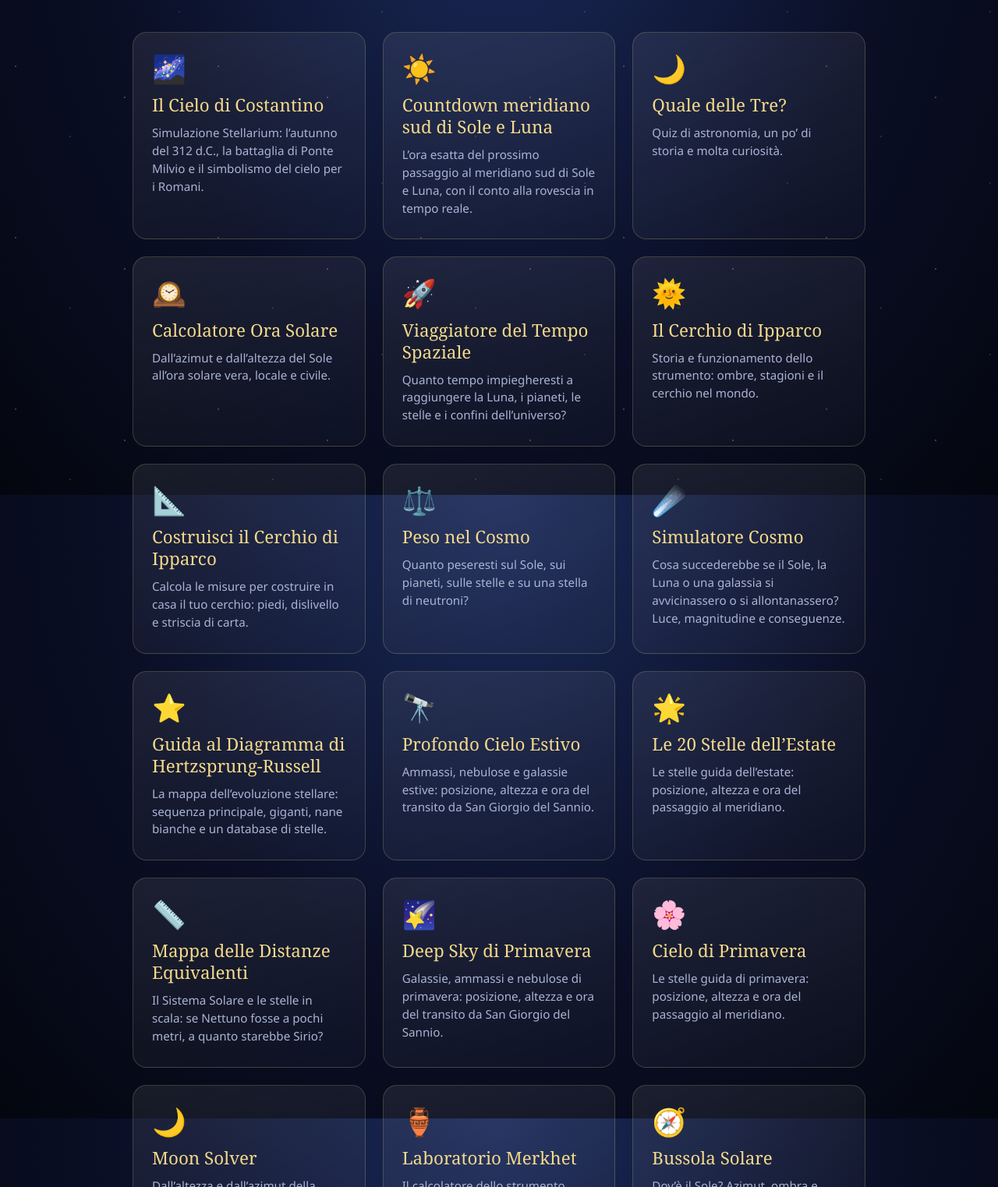
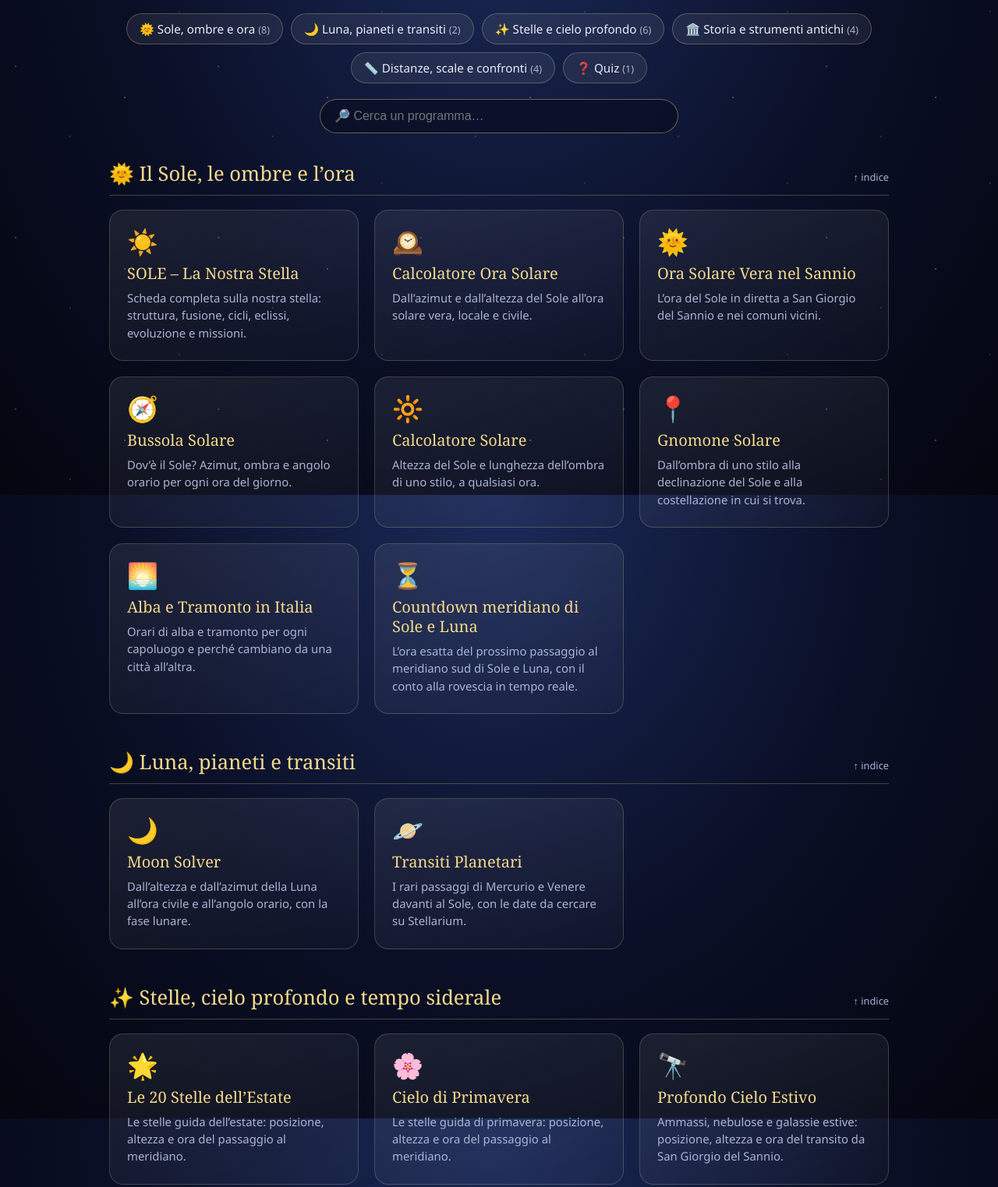
Before and after one commit to Idolo58/programmi, a plain HTML site: page index.html in a window 1280 px wide. Shown: the part 165-1688 px from the top of the page at 78% size. Drawn offline with Linux system fonts and the light colour scheme.

Commit message:
Add files via upload

```diff
--- a/index.html
+++ b/index.html
@@ -6,19 +6,31 @@
 <title>Programmi di Astronomia</title>
 <style>
 *{box-sizing:border-box}
+html{scroll-behavior:smooth;scroll-padding-top:20px}
 body{margin:0;min-height:100vh;font-family:"Segoe UI",Arial,sans-serif;color:#e8ecf8;background:radial-gradient(ellipse at top,#1b2a5a 0%,#0a0f26 55%,#04060f 100%) fixed}
 body::before{content:"";position:fixed;inset:0;pointer-events:none;opacity:.7;background-size:260px 220px;background-image:radial-gradient(1.5px 1.5px at 20px 30px,#fff8,transparent),radial-gradient(1px 1px at 90px 120px,#fff9,transparent),radial-gradient(1.5px 1.5px at 160px 70px,#ffe9a8aa,transparent),radial-gradient(1px 1px at 230px 180px,#fff8,transparent)}
-main{position:relative;max-width:980px;margin:0 auto;padding:56px 20px 40px}
-header{text-align:center;margin-bottom:44px}
+main{position:relative;max-width:1040px;margin:0 auto;padding:48px 20px 40px}
+header{text-align:center;margin-bottom:28px}
 h1{font-family:Georgia,serif;font-weight:400;font-size:clamp(2rem,6vw,3.3rem);margin:0 0 12px;color:#f4d98b;letter-spacing:.02em}
 header p{margin:0;color:#aab4d4;font-size:1.05rem}
-.grid{display:grid;grid-template-columns:repeat(auto-fit,minmax(260px,1fr));gap:22px}
-.card{display:flex;flex-direction:column;padding:28px 24px;border-radius:18px;text-decoration:none;color:#e8ecf8;background:linear-gradient(160deg,#ffffff14,#ffffff06);border:1px solid #f4d98b33;transition:.25s}
+.indice{display:flex;flex-wrap:wrap;gap:10px;justify-content:center;margin:0 0 20px}
+.indice a{padding:9px 16px;border-radius:999px;text-decoration:none;color:#e8ecf8;background:#ffffff12;border:1px solid #f4d98b44;font-size:.95rem;transition:.2s}
+.indice a:hover{background:#f4d98b;color:#0a0f26}
+.indice small{opacity:.7;margin-left:4px}
+#cerca{display:block;width:100%;max-width:460px;margin:0 auto 34px;padding:12px 18px;border-radius:999px;border:1px solid #f4d98b66;background:#0a0f26cc;color:#e8ecf8;font-size:1rem}
+#cerca:focus{outline:2px solid #f4d98b}
+section.cat{margin:0 0 44px}
+section.cat h2{display:flex;justify-content:space-between;align-items:baseline;font-family:Georgia,serif;font-weight:400;font-size:1.6rem;color:#f4d98b;margin:0 0 18px;padding-bottom:10px;border-bottom:1px solid #f4d98b44}
+section.cat h2 a{font-family:"Segoe UI",Arial,sans-serif;font-size:.8rem;color:#aab4d4;text-decoration:none}
+.grid{display:grid;grid-template-columns:repeat(auto-fill,minmax(250px,1fr));gap:20px}
+.card{display:flex;flex-direction:column;padding:24px 22px;border-radius:18px;text-decoration:none;color:#e8ecf8;background:linear-gradient(160deg,#ffffff14,#ffffff06);border:1px solid #f4d98b33;transition:.25s}
 .card:hover{transform:translateY(-5px);border-color:#f4d98b;box-shadow:0 10px 28px #f4d98b22}
-.icon{font-size:2.2rem;line-height:1;margin-bottom:16px}
-.card h2{font-family:Georgia,serif;font-weight:400;font-size:1.4rem;line-height:1.25;margin:0 0 10px;color:#f4d98b}
-.card p{margin:0;color:#aab4d4;font-size:.95rem;line-height:1.5}
-footer{text-align:center;margin-top:48px;color:#7d88ad;font-size:.85rem}
+.icon{font-size:2rem;line-height:1;margin-bottom:12px}
+.card h3{font-family:Georgia,serif;font-weight:400;font-size:1.25rem;line-height:1.25;margin:0 0 8px;color:#f4d98b}
+.card p{margin:0;color:#aab4d4;font-size:.93rem;line-height:1.5}
+#nessuno{text-align:center;color:#aab4d4}
+footer{text-align:center;margin-top:40px;color:#7d88ad;font-size:.85rem}
+footer p{margin:6px 0}
 </style>
 </head>
 <body>
@@ -27,109 +39,114 @@ footer{text-align:center;margin-top:48px;color:#7d88ad;font-size:.85rem}
 <h1>✨ Programmi di Astronomia ✨</h1>
 <p>Simulazioni, strumenti e quiz per esplorare il cielo</p>
 </header>
+
+<nav class="indice" id="indice" aria-label="Indice delle categorie">
+<a href="#sole" data-n="sole">🌞 Sole, ombre e ora</a>
+<a href="#luna" data-n="luna">🌙 Luna, pianeti e transiti</a>
+<a href="#stelle" data-n="stelle">✨ Stelle e cielo profondo</a>
+<a href="#storia" data-n="storia">🏛️ Storia e strumenti antichi</a>
+<a href="#scale" data-n="scale">📏 Distanze, scale e confronti</a>
+<a href="#quiz" data-n="quiz">❓ Quiz</a>
+</nav>
+<input type="search" id="cerca" placeholder="🔎 Cerca un programma…" aria-label="Cerca un programma">
+
+<section class="cat" id="sole">
+<h2>🌞 Il Sole, le ombre e l’ora <a href="#indice">↑ indice</a></h2>
 <div class="grid">
-<a class="card" href="cielo-di-costantino/">
-<span class="icon">🌌</span>
-<h2>Il Cielo di Costantino</h2>
-<p>Simulazione Stellarium: l’autunno del 312 d.C., la battaglia di Ponte Milvio e il simbolismo del cielo per i Romani.</p>
-</a>
-<a class="card" href="countdown-meridiano/">
-<span class="icon">☀️</span>
-<h2>Countdown meridiano sud di Sole e Luna</h2>
-<p>L’ora esatta del prossimo passaggio al meridiano sud di Sole e Luna, con il conto alla rovescia in tempo reale.</p>
-</a>
-<a class="card" href="https://idolo58.github.io/quiz-astronomia/">
-<span class="icon">🌙</span>
-<h2>Quale delle Tre?</h2>
-<p>Quiz di astronomia, un po’ di storia e molta curiosità.</p>
-</a>
-<a class="card" href="https://idolo58.github.io/calcolatore-solare/">
-<span class="icon">🕰️</span>
-<h2>Calcolatore Ora Solare</h2>
-<p>Dall’azimut e dall’altezza del Sole all’ora solare vera, locale e civile.</p>
-</a>
-<a class="card" href="viaggiatore-tempo-spaziale/">
-<span class="icon">🚀</span>
-<h2>Viaggiatore del Tempo Spaziale</h2>
-<p>Quanto tempo impiegheresti a raggiungere la Luna, i pianeti, le stelle e i confini dell’universo?</p>
-</a>
-  <a class="card" href="cerchio-di-ipparco/">
-<span class="icon">🌞</span>
-<h2>Il Cerchio di Ipparco</h2>
-<p>Storia e funzionamento dello strumento: ombre, stagioni e il cerchio nel mondo.</p>
-</a>
-<a class="card" href="cerchio-di-ipparco-costruzione/">
-<span class="icon">📐</span>
-<h2>Costruisci il Cerchio di Ipparco</h2>
-<p>Calcola le misure per costruire in casa il tuo cerchio: piedi, dislivello e striscia di carta.</p>
-</a>
-  <a class="card" href="peso-nel-cosmo/">
-<span class="icon">⚖️</span>
-<h2>Peso nel Cosmo</h2>
-<p>Quanto peseresti sul Sole, sui pianeti, sulle stelle e su una stella di neutroni?</p>
-</a>
-<a class="card" href="simulatore-cosmo/">
-<span class="icon">☄️</span>
-<h2>Simulatore Cosmo</h2>
-<p>Cosa succederebbe se il Sole, la Luna o una galassia si avvicinassero o si allontanassero? Luce, magnitudine e conseguenze.</p>
-</a>
-<a class="card" href="diagramma-hertzsprung-russell/">
-<span class="icon">⭐</span>
-<h2>Guida al Diagramma di Hertzsprung-Russell</h2>
-<p>La mappa dell’evoluzione stellare: sequenza principale, giganti, nane bianche e un database di stelle.</p>
-</a>
-  <a class="card" href="profondo-cielo-estivo/">
-<span class="icon">🔭</span>
-<h2>Profondo Cielo Estivo</h2>
-<p>Ammassi, nebulose e galassie estive: posizione, altezza e ora del transito da San Giorgio del Sannio.</p>
-</a>
-<a class="card" href="stelle-estive/">
-<span class="icon">🌟</span>
-<h2>Le 20 Stelle dell’Estate</h2>
-<p>Le stelle guida dell’estate: posizione, altezza e ora del passaggio al meridiano.</p>
-</a>
-<a class="card" href="mappa-distanze/">
-<span class="icon">📏</span>
-<h2>Mappa delle Distanze Equivalenti</h2>
-<p>Il Sistema Solare e le stelle in scala: se Nettuno fosse a pochi metri, a quanto starebbe Sirio?</p>
-</a>
-  <a class="card" href="deep-sky-primavera/">
-<span class="icon">🌠</span>
-<h2>Deep Sky di Primavera</h2>
-<p>Galassie, ammassi e nebulose di primavera: posizione, altezza e ora del transito da San Giorgio del Sannio.</p>
-</a>
-<a class="card" href="cielo-di-primavera/">
-<span class="icon">🌸</span>
-<h2>Cielo di Primavera</h2>
-<p>Le stelle guida di primavera: posizione, altezza e ora del passaggio al meridiano.</p>
-</a>
-  <a class="card" href="moon-solver/">
-<span class="icon">🌙</span>
-<h2>Moon Solver</h2>
-<p>Dall’altezza e dall’azimut della Luna all’ora civile e all’angolo orario, con la fase lunare.</p>
-</a>
-<a class="card" href="laboratorio-merkhet/">
-<span class="icon">🏺</span>
-<h2>Laboratorio Merkhet</h2>
-<p>Il calcolatore dello strumento egizio: altezza dell’astro, mirino, segnalino e distanza.</p>
-</a>
-<a class="card" href="bussola-solare/">
-<span class="icon">🧭</span>
-<h2>Bussola Solare</h2>
-<p>Dov’è il Sole? Azimut, ombra e angolo orario per ogni ora del giorno.</p>
-</a>
-<a class="card" href="ora-solare-vera/">
-<span class="icon">🌞</span>
-<h2>Ora Solare Vera nel Sannio</h2>
-<p>L’ora del Sole in diretta a San Giorgio del Sannio e nei comuni vicini.</p>
-</a>
-<a class="card" href="calcolatore-solare-ombra/">
-<span class="icon">🔆</span>
-<h2>Calcolatore Solare</h2>
-<p>Altezza del Sole e lunghezza dell’ombra di uno stilo, a qualsiasi ora.</p>
-</a>
+<a class="card" href="sole/"><span class="icon">☀️</span><h3>SOLE – La Nostra Stella</h3><p>Scheda completa sulla nostra stella: struttura, fusione, cicli, eclissi, evoluzione e missioni.</p></a>
+<a class="card" href="https://idolo58.github.io/calcolatore-solare/"><span class="icon">🕰️</span><h3>Calcolatore Ora Solare</h3><p>Dall’azimut e dall’altezza del Sole all’ora solare vera, locale e civile.</p></a>
+<a class="card" href="ora-solare-vera/"><span class="icon">🌞</span><h3>Ora Solare Vera nel Sannio</h3><p>L’ora del Sole in diretta a San Giorgio del Sannio e nei comuni vicini.</p></a>
+<a class="card" href="bussola-solare/"><span class="icon">🧭</span><h3>Bussola Solare</h3><p>Dov’è il Sole? Azimut, ombra e angolo orario per ogni ora del giorno.</p></a>
+<a class="card" href="calcolatore-solare-ombra/"><span class="icon">🔆</span><h3>Calcolatore Solare</h3><p>Altezza del Sole e lunghezza dell’ombra di uno stilo, a qualsiasi ora.</p></a>
+<a class="card" href="gnomone-solare/"><span class="icon">📍</span><h3>Gnomone Solare</h3><p>Dall’ombra di uno stilo alla declinazione del Sole e alla costellazione in cui si trova.</p></a>
+<a class="card" href="alba-tramonto-italia/"><span class="icon">🌅</span><h3>Alba e Tramonto in Italia</h3><p>Orari di alba e tramonto per ogni capoluogo e perché cambiano da una città all’altra.</p></a>
+<a class="card" href="countdown-meridiano/"><span class="icon">⏳</span><h3>Countdown meridiano di Sole e Luna</h3><p>L’ora esatta del prossimo passaggio al meridiano sud di Sole e Luna, con il conto alla rovescia in tempo reale.</p></a>
+<!-- INCOLLA QUI i nuovi programmi di questa categoria (sopra questa riga) -->
 </div>
-<footer>Altri programmi in arrivo</footer>
+</section>
+
+<section class="cat" id="luna">
+<h2>🌙 Luna, pianeti e transiti <a href="#indice">↑ indice</a></h2>
+<div class="grid">
+<a class="card" href="moon-solver/"><span class="icon">🌙</span><h3>Moon Solver</h3><p>Dall’altezza e dall’azimut della Luna all’ora civile e all’angolo orario, con la fase lunare.</p></a>
+<a class="card" href="transiti-planetari/"><span class="icon">🪐</span><h3>Transiti Planetari</h3><p>I rari passaggi di Mercurio e Venere davanti al Sole, con le date da cercare su Stellarium.</p></a>
+<!-- INCOLLA QUI i nuovi programmi di questa categoria (sopra questa riga) -->
+</div>
+</section>
+
+<section class="cat" id="stelle">
+<h2>✨ Stelle, cielo profondo e tempo siderale <a href="#indice">↑ indice</a></h2>
+<div class="grid">
+<a class="card" href="stelle-estive/"><span class="icon">🌟</span><h3>Le 20 Stelle dell’Estate</h3><p>Le stelle guida dell’estate: posizione, altezza e ora del passaggio al meridiano.</p></a>
+<a class="card" href="cielo-di-primavera/"><span class="icon">🌸</span><h3>Cielo di Primavera</h3><p>Le stelle guida di primavera: posizione, altezza e ora del passaggio al meridiano.</p></a>
+<a class="card" href="profondo-cielo-estivo/"><span class="icon">🔭</span><h3>Profondo Cielo Estivo</h3><p>Ammassi, nebulose e galassie estive: posizione, altezza e ora del transito da San Giorgio del Sannio.</p></a>
+<a class="card" href="deep-sky-primavera/"><span class="icon">🌠</span><h3>Deep Sky di Primavera</h3><p>Galassie, ammassi e nebulose di primavera: posizione, altezza e ora del transito.</p></a>
+<a class="card" href="tempo-siderale/"><span class="icon">⏰</span><h3>Tempo Siderale</h3><p>Il tempo siderale di San Giorgio del Sannio e l’oggetto celeste che sta transitando al meridiano.</p></a>
+<a class="card" href="diagramma-hertzsprung-russell/"><span class="icon">⭐</span><h3>Guida al Diagramma di Hertzsprung-Russell</h3><p>La mappa dell’evoluzione stellare: sequenza principale, giganti, nane bianche e un database di stelle.</p></a>
+<!-- INCOLLA QUI i nuovi programmi di questa categoria (sopra questa riga) -->
+</div>
+</section>
+
+<section class="cat" id="storia">
+<h2>🏛️ Storia e strumenti antichi <a href="#indice">↑ indice</a></h2>
+<div class="grid">
+<a class="card" href="cielo-di-costantino/"><span class="icon">🌌</span><h3>Il Cielo di Costantino</h3><p>Simulazione Stellarium: l’autunno del 312 d.C., la battaglia di Ponte Milvio e il simbolismo del cielo per i Romani.</p></a>
+<a class="card" href="cerchio-di-ipparco/"><span class="icon">⭕</span><h3>Il Cerchio di Ipparco</h3><p>Storia e funzionamento dello strumento: ombre, stagioni e il cerchio nel mondo.</p></a>
+<a class="card" href="cerchio-di-ipparco-costruzione/"><span class="icon">📐</span><h3>Costruisci il Cerchio di Ipparco</h3><p>Calcola le misure per costruire in casa il tuo cerchio: piedi, dislivello e striscia di carta.</p></a>
+<a class="card" href="laboratorio-merkhet/"><span class="icon">🏺</span><h3>Laboratorio Merkhet</h3><p>Il calcolatore dello strumento egizio: altezza dell’astro, mirino, segnalino e distanza.</p></a>
+<!-- INCOLLA QUI i nuovi programmi di questa categoria (sopra questa riga) -->
+</div>
+</section>
+
+<section class="cat" id="scale">
+<h2>📏 Distanze, scale e confronti <a href="#indice">↑ indice</a></h2>
+<div class="grid">
+<a class="card" href="mappa-distanze/"><span class="icon">📏</span><h3>Mappa delle Distanze Equivalenti</h3><p>Il Sistema Solare e le stelle in scala: se Nettuno fosse a pochi metri, a quanto starebbe Sirio?</p></a>
+<a class="card" href="viaggiatore-tempo-spaziale/"><span class="icon">🚀</span><h3>Viaggiatore del Tempo Spaziale</h3><p>Quanto tempo impiegheresti a raggiungere la Luna, i pianeti, le stelle e i confini dell’universo?</p></a>
+<a class="card" href="peso-nel-cosmo/"><span class="icon">⚖️</span><h3>Peso nel Cosmo</h3><p>Quanto peseresti sul Sole, sui pianeti, sulle stelle e su una stella di neutroni?</p></a>
+<a class="card" href="simulatore-cosmo/"><span class="icon">☄️</span><h3>Simulatore Cosmo</h3><p>Cosa succederebbe se il Sole, la Luna o una galassia si avvicinassero o si allontanassero? Luce, magnitudine e conseguenze.</p></a>
+<!-- INCOLLA QUI i nuovi programmi di questa categoria (sopra questa riga) -->
+</div>
+</section>
+
+<section class="cat" id="quiz">
+<h2>❓ Quiz <a href="#indice">↑ indice</a></h2>
+<div class="grid">
+<a class="card" href="https://idolo58.github.io/quiz-astronomia/"><span class="icon">🎯</span><h3>Quale delle Tre?</h3><p>Quiz di astronomia, un po’ di storia e molta curiosità.</p></a>
+<!-- INCOLLA QUI i nuovi programmi di questa categoria (sopra questa riga) -->
+</div>
+</section>
+
+<p id="nessuno" hidden>Nessun programma trovato.</p>
+
+<footer>
+<p>Altri programmi in arrivo</p>
+<p>Realizzato con l’I.A. su progetto di dr. Idolo Tedesco (idolo1958 Instagram)</p>
+</footer>
 </main>
+
+<script>
+const sezioni = document.querySelectorAll('section.cat');
+sezioni.forEach(s => {
+  const n = s.querySelectorAll('.card').length;
+  const chip = document.querySelector('.indice a[data-n="' + s.id + '"]');
+  if (chip) chip.insertAdjacentHTML('beforeend', '<small>(' + n + ')</small>');
+});
+document.getElementById('cerca').addEventListener('input', function () {
+  const q = this.value.trim().toLowerCase();
+  let totale = 0;
+  sezioni.forEach(s => {
+    let n = 0;
+    s.querySelectorAll('.card').forEach(c => {
+      const ok = !q || c.textContent.toLowerCase().includes(q);
+      c.style.display = ok ? '' : 'none';
+      if (ok) n++;
+    });
+    s.style.display = n ? '' : 'none';
+    totale += n;
+  });
+  document.getElementById('nessuno').hidden = totale > 0;
+});
+</script>
 </body>
 </html>
```
